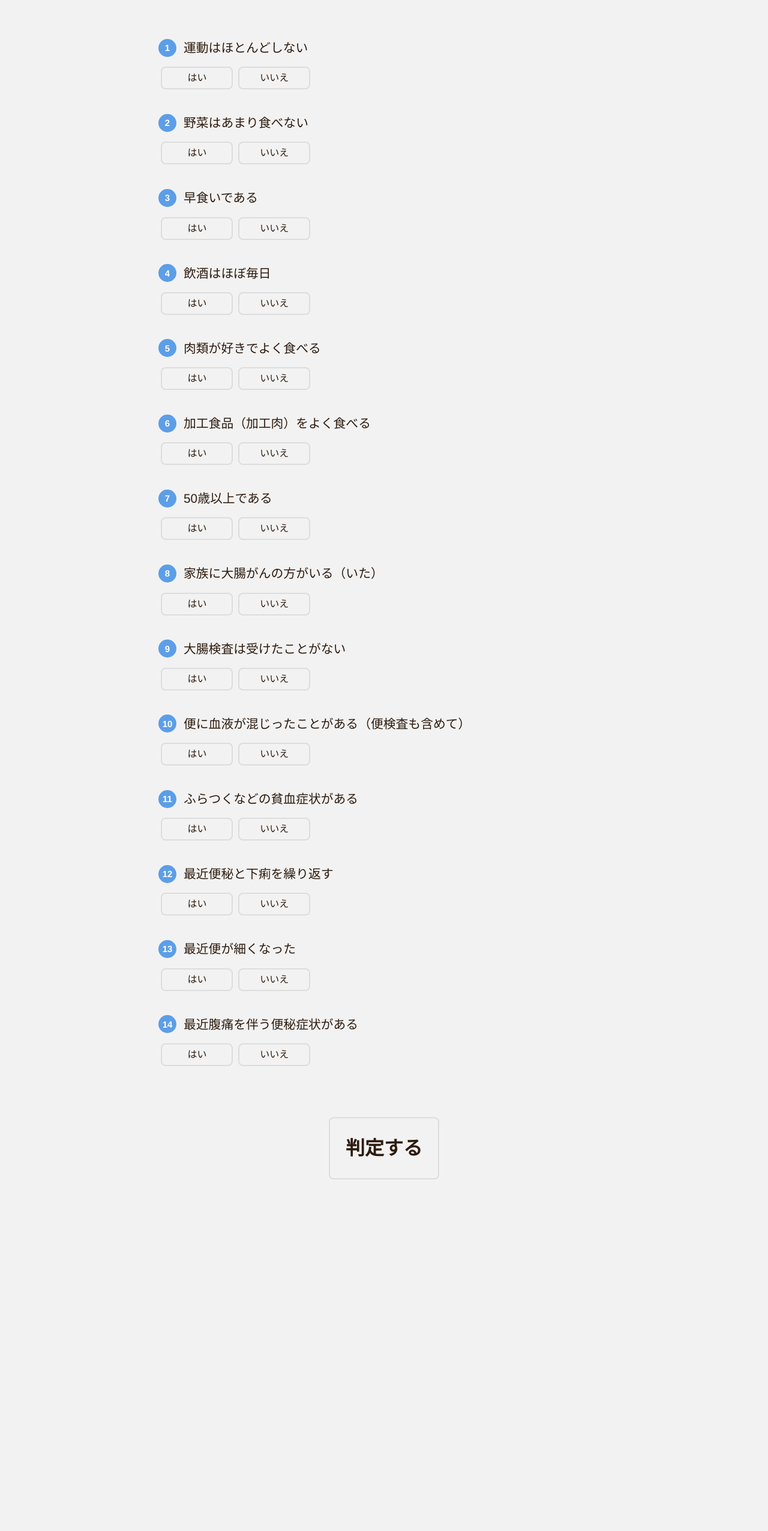
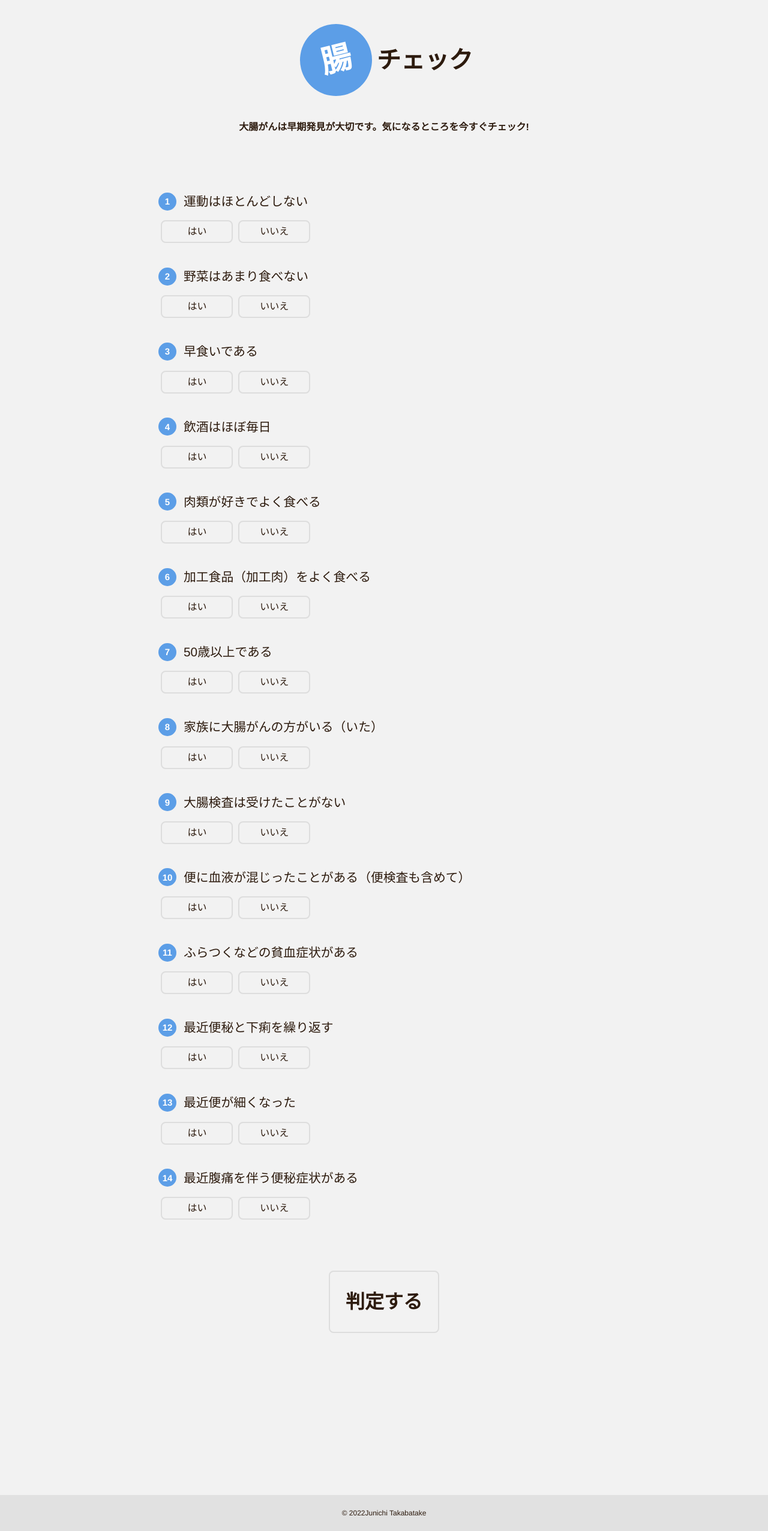
Before and after one commit to street-m3/medical-check-app, a plain HTML site: page index.html in a window 1280 px wide. Shown: the whole page at 60% size. Before the commit the page ends 2236 px from the top, so only its background shows below. Drawn offline with Linux system fonts and the light colour scheme; files whose address does not match are found by name; a web font is replaced by a local one.

Commit message:
[Update] Header,Footerの追加
コメントアウトは削除

```diff
--- a/index.html
+++ b/index.html
@@ -11,7 +11,17 @@
 
 <body>
     <div class="SiteWrapper">
-        <header role="banner"></header>
+        <header class="s-Header" role="banner">
+            <div class="ly-Inner_Grid -sm">
+                <div class="s-Header_Brand">
+                    <h1 class="s-Header_Brand-Title">
+                        <span class="s-Header_Brand-Phrase">腸</span>
+                        <span>チェック</span>
+                    </h1>
+                    <p class="s-Header_Brand-Subtitle">大腸がんは早期発見が大切です。気になるところを今すぐチェック!</p>
+                </div>
+            </div>
+        </header>
 
         <main role="main">
             <section class="scope-container u-content-area -top -bottom">
@@ -27,65 +37,14 @@
             </section>
         </main>
 
-        <!-- <div class="select-os">
-            <input type="radio" id="windows" name="os" value="windows" class="windows" checked>
-            <label for="windows">
-                <i class="fab fa-windows"> Windows
-            </label>
-            <input type="radio" id="osx" name="os" value="osx" class="osx">
-            <label for="osx">
-                <i class="fab fa-apple"> OSX
-            </label>
-            <input type="radio" id="linux" name="os" value="unix" class="linux">
-            <label for="linux">
-                <i class="fab fa-linux"> Linux
-            </label>
-        </div>
-
-        <style>
-            .select-os input {
-                display: none;
-            }
-
-            .select-os input[type="radio"]:checked.windows+label {
-                color: #3275bc;
-                border: 2px solid #3275bc;
-                background-color: #d0e6fd;
-            }
-
-            .select-os input[type="radio"]:checked.osx+label {
-                color: #000;
-                border: 2px solid #000;
-                background-color: #eaeaea;
-            }
-
-            .select-os input[type="radio"]:checked.linux+label {
-                color: #bf9701;
-                border: 2px solid #bf9701;
-                background-color: #fbf4dc;
-            }
-
-            .select-os label {
-                color: #ddd;
-                border: 2px solid #ddd;
-                text-align: center;
-                display: inline-block;
-                padding: 5px 0px;
-                width: 120px;
-            }
-            /* f3f8ff
-            da3170
-            fdf2f9 */
-
-            .select-os label:hover {
-                color: #aaa;
-                border: 2px solid #aaa;
-                cursor: pointer;
-            }
-        </style> -->
-
-        <footer role="contentinfo"></footer>
+        <footer class="s-Footer" role="contentinfo">
+            <div class="ly-Inner_Grid -sm"></div>
+        </footer>
     </div>
+    <script>
+        const Footer = document.querySelector('footer');
+        Footer.firstElementChild.insertAdjacentHTML('afterbegin', `<p class="s-Footer_CopyRight u-align-center">&copy;&nbsp;${new Date().getFullYear()}Junichi Takabatake</p>`)
+    </script>
     <script src="./js/main.js" type="module"></script>
 </body>
 
```
